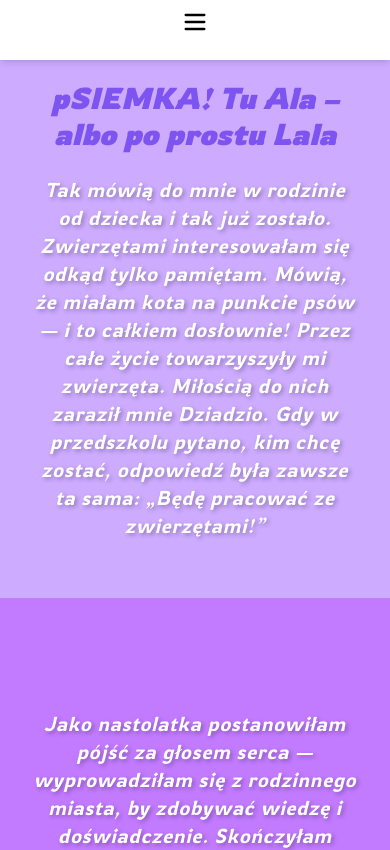
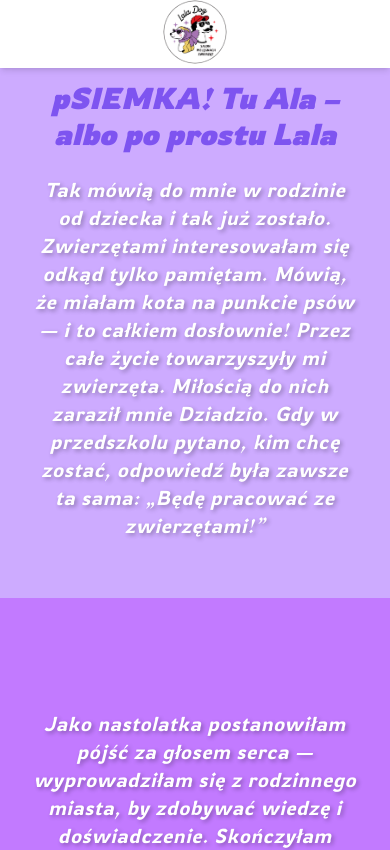
Before and after one commit to albertrzad18/lala-dog, a React (Vite) app: page /#/ in a window 390 px wide. Shown: the top 850 px of the page. Built offline with nearby package versions, Linux system fonts and the light colour scheme.

Commit message:
modified navbar dropdown menu for mobile devices

```diff
--- a/src/components/Navbar.jsx
+++ b/src/components/Navbar.jsx
@@ -1,21 +1,23 @@
 import { useState } from "react";
 import HoverLink from "./HoverLink";
-import { Menu, X } from "lucide-react";
+import { X } from "lucide-react";
 
 const Navbar = () => {
   const [isOpen, setIsOpen] = useState(false);
 
   return (
     <>
-      <nav className="fixed top-0 w-full h-15 bg-white z-50 shadow-md">
+      <nav className="fixed top-0 w-full h-17 bg-white z-50 shadow-md">
         <div className="max-w-screen-xl mx-auto flex items-center justify-center md:justify-between py-2 px-4 md:px-6">
-          <button
-            className="md:hidden"
-            onClick={() => setIsOpen(!isOpen)}
-            aria-label="Toggle menu"
-          >
-            {isOpen ? <X size={28} /> : <Menu size={28} />}
-          </button>
+          {!isOpen && (
+            <button
+              className="md:hidden absolute top-0"
+              onClick={() => setIsOpen(true)}
+              aria-label="Open menu"
+            >
+              <img src="logo.png" className="w-16 rounded-full" alt="Logo" />
+            </button>
+          )}
 
           <div className="absolute top-0 left-1/2 transform -translate-x-1/2 hidden md:block">
             <img
@@ -51,7 +53,14 @@ const Navbar = () => {
         </div>
 
         {isOpen && (
-          <div className="md:hidden bg-white px-4 pb-4 space-y-3 text-lg shadow-md flex flex-col items-center">
+          <div className="absolute top-0 left-0 w-full bg-white px-4 py-6 space-y-4 text-lg shadow-md flex flex-col items-center z-50 min-h-screen">
+            <button
+              onClick={() => setIsOpen(false)}
+              aria-label="Close menu"
+              className="absolute top-4 right-4"
+            >
+              <X size={28} />
+            </button>
             <HoverLink text="O mnie" link="/aboutMe" />
             <HoverLink text="Oferta i cennik" link="/offer" />
             <HoverLink text="Kontakt" link="/contact" />
--- a/src/pages/Contact.jsx
+++ b/src/pages/Contact.jsx
@@ -38,7 +38,7 @@ const ContactPage = () => {
             <div className="flex items-center justify-center space-x-2 sm:space-x-4 text-base sm:text-lg md:text-xl rowdies-regular">
               <Facebook className="text-[#7e54f0] w-5 h-5 sm:w-6 sm:h-6" />
               <a
-                href="https://facebook.com/twojafirma"
+                href="https://www.facebook.com/lala.dog.lublin"
                 target="_blank"
                 rel="noopener noreferrer"
                 className="hover:text-[#7e54f0] transition-colors text-white"
--- a/src/pages/Dogs.jsx
+++ b/src/pages/Dogs.jsx
@@ -7,7 +7,7 @@ const DogsPage = () => {
     <>
       <Navbar />
       <FadeInOut>
-        <div className="pt-16 md:pt-32 xl:pt-60 px-6 md:px-32 flex flex-col md:flex-row xl:flex-col items-center justify-center gap-16 font-serif">
+        <div className="pt-20 md:pt-32 xl:pt-60 px-6 md:px-32 flex flex-col md:flex-row xl:flex-col items-center justify-center gap-16 font-serif">
           <div className="w-3/4 bg-purple-300 rounded-xl p-8 space-y-6  text-white shadow-xl shadow-[#7e54f0] text-normal">
             <h1 className="text-3xl md:text-4xl rowdies-bold text-[#7e54f0] text-center">
               Lager i Dorotka
--- a/src/pages/Offer.jsx
+++ b/src/pages/Offer.jsx
@@ -244,7 +244,7 @@ const Offer = () => {
     <>
       <Navbar />
       <FadeInOut>
-        <div className="pt-16 md:pt-64 px-6 md:px-16 flex flex-col items-center font-mono gap-8">
+        <div className="pt-20 md:pt-66 px-6 md:px-16 flex flex-col items-center font-mono gap-8">
           <div className="flex gap-4 -mb-12">
             <button
               className={`btn relative inline-flex items-center justify-start overflow-hidden font-medium font-mono transition-all bg-[#7e54f0] group px-2.5 mb-8 ${
```
